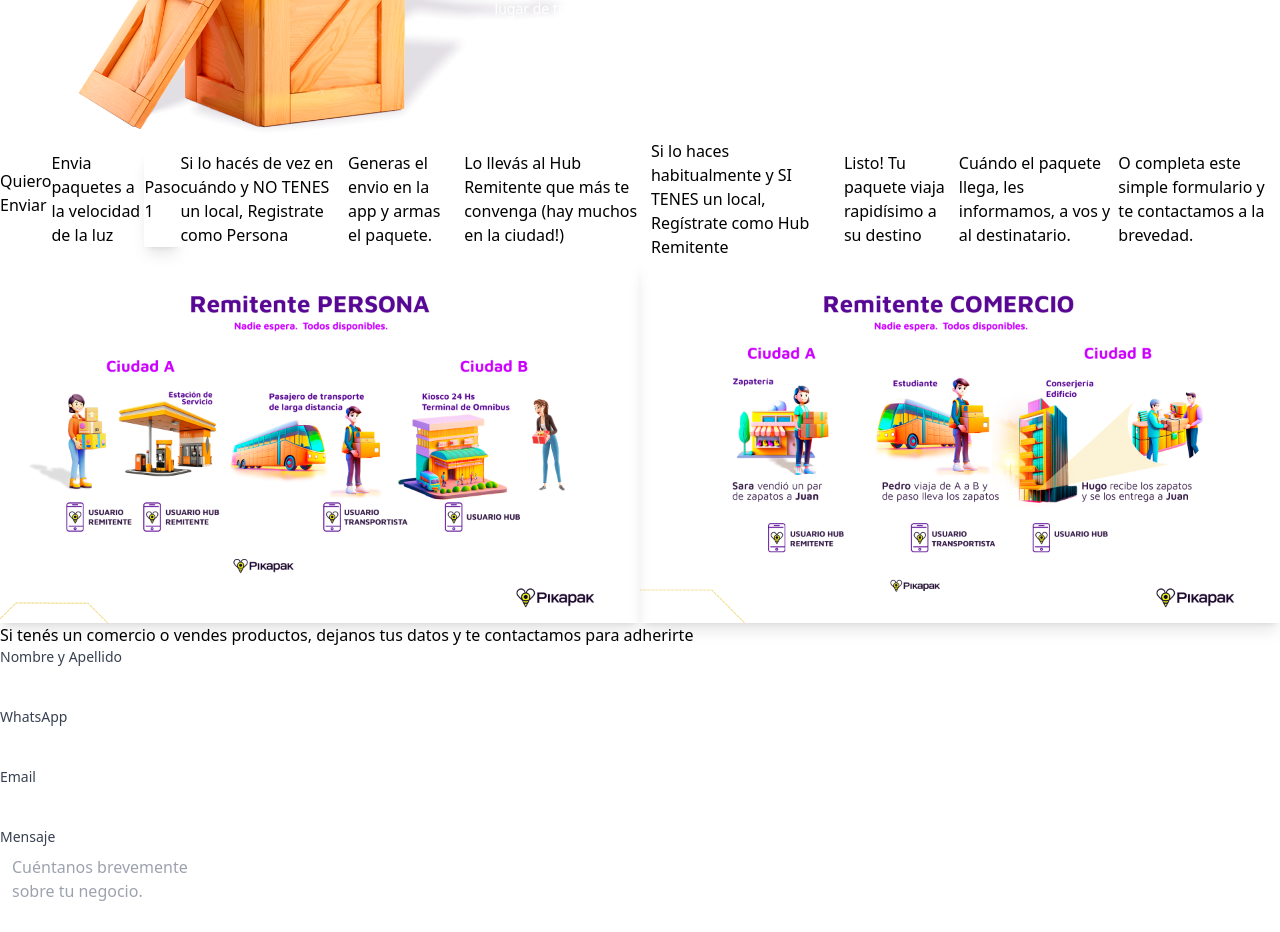
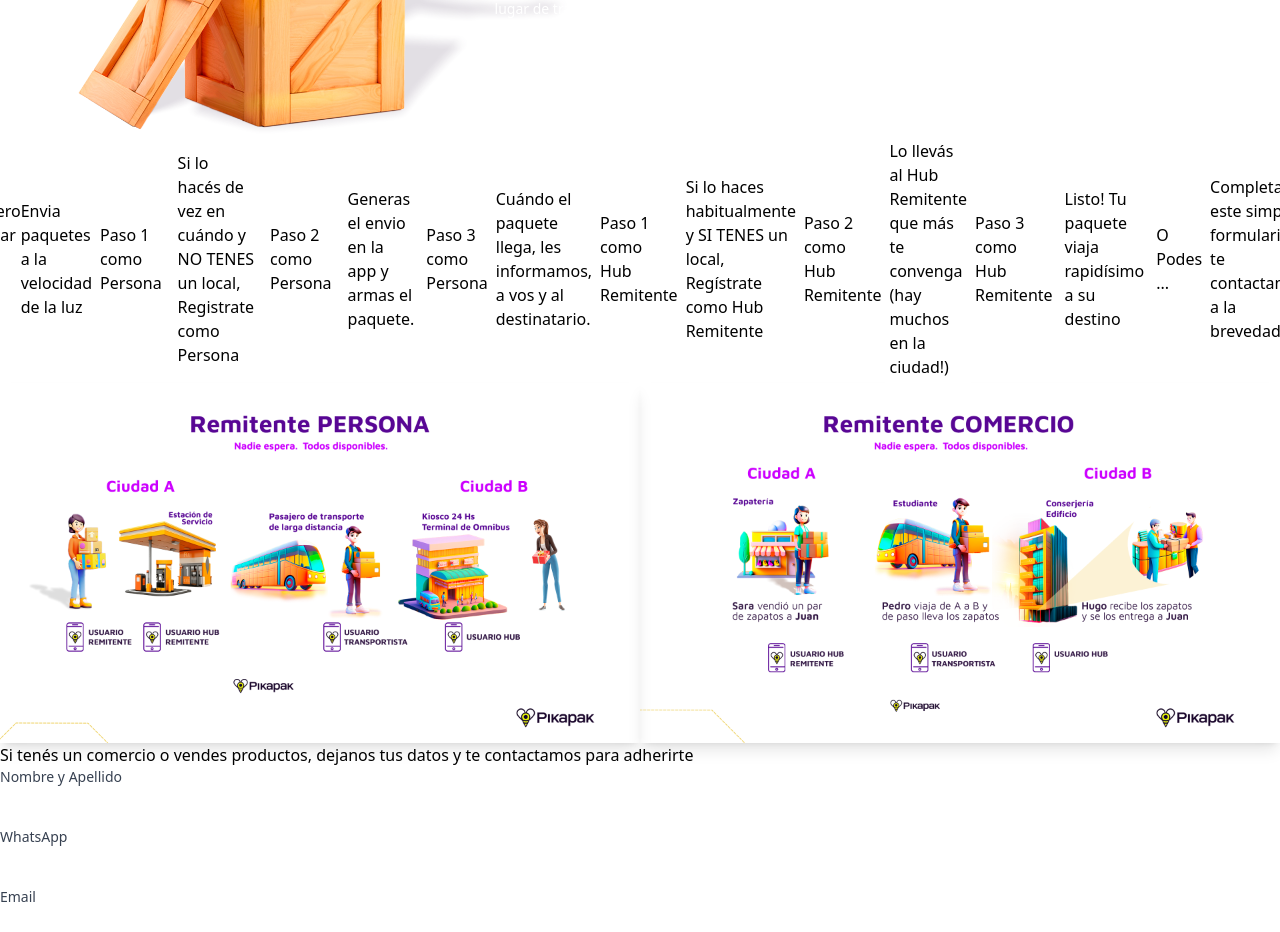
Before and after one commit to nelsonmartino/pikapak, a React (Vite) app in the folder client/: page / in a window 1280 px wide. Shown: the part 2580-3512 px from the top of the page. Built offline with nearby package versions, Linux system fonts and the light colour scheme.

Commit message:
modify styles section quiero enviar, in desktop and mobil

```diff
--- a/client/src/components/QuieroEnviar.jsx
+++ b/client/src/components/QuieroEnviar.jsx
@@ -1,17 +1,17 @@
-
 function QuieroEnviar() {
   return (
 
     <div
-      className="relative flex flex-col items-center justify-center  py-[6rem] min-h-full text-[#3e047c] bg-[#6B14CF]"
-      id="quieroEnviar"
-    >
-      {/* Título y subtítulo */}
-      <h1 className="font-bold xl:text-4xl text-4xl text-[#3e047c] pb-3 ">
+      className="relative flex flex-col items-center justify-center  min-h-full text-[#3e047c] bg-[#6B14CF] pb-[15rem] pt-[5rem] "
+      id="quieroEnviar">
+      <div className="flex flex-col justify-center text-center mb-[2rem]">
+
+        <h1 className="font-bold xl:text-4xl text-4xl text-[#3e047c] pb-4 ">
           Quiero <span className='text-[#ffb200]'> Enviar</span>
         </h1>
         <div className="font-semibold xl:text-xl text-2xl text-[#3e047c] mb-4">
           Envia paquetes a la velocidad de la luz
+        </div>
       </div>
 
       {/* Contenedor principal con imagen de fondo */}
@@ -21,87 +21,86 @@ function QuieroEnviar() {
 
 
         {/* Contenedor cards*/}
-        <div className="xl:relative w-full h-full flex flex-col xl:mb-16 items-center space-y-6 mb-[7rem]">
+        <div className="xl:relative w-full h-full flex flex-col xl:mb-16 items-center mb-[7rem]">
 
-          <div className="xl:relative w-full flex justify-center flex-wrap mb-4">
-            <span className="xl:absolute xl:top-[-15px] flex items-center  xl:left-[23%] bg-white  xl:p-1 xl:text-sm font-bold text-[#3e047c] rounded shadow-lg z-30">
-              Paso 1
+          <div className="xl:relative w-full  flex justify-center flex-wrap ">
+            <div className="mb-2  flex flex-col items-center">
+
+              <span className="xl:absolute  xl:top-[-15px] xl:left-[20%] bg-white p-2  xl:p-2 xl:text-sm font-bold text-[#3e047c] rounded-xl shadow-xl z-30 bg-opacity-80 border-2 border-[#3e047c] z-30">
+                Paso 1 como Persona
               </span>
-            <div className="xl:absolute xl:top-0 xl:left-[15%] xl:w-72 xl:h-36 w-[90%]   h-full border border-2 border-[#3e047c] flex justify-center items-center  p-4 bg-white rounded-xl shadow-xl overflow-hidden border-2 border-[#3e047c] bg-opacity-50 z-10">
-
-              <p className="text-center">Si lo hacés de vez en cuándo y NO TENES un local,  <a href="#acceso" className="text-[#ffb200]">Registrate </a> como Persona</p>
+              <div className="xl:absolute xl:top-0 xl:left-[15%] xl:w-72 xl:h-36 w-[90%] h-full border border-2 border-[#3e047c] flex justify-center items-center p-2 bg-white rounded-xl shadow-xl overflow-hidden border-2 border-[#3e047c] bg-opacity-50 z-10 space-y-4 ">
+                <p className="text-center">Si lo hacés de vez en cuándo y NO TENES un local,  <a href="#acceso" className="text-[#ffb200] hover:text-[#3e047c]">Registrate </a> como Persona</p>
+              </div>
             </div>
           </div>
 
-          {/* Segunda caja, en la parte superior derecha */}
-          <div className="relative w-full flex justify-center ">
-            <span className="absolute xl:top-[-15px]  xl:left-[70%] bg-white flex items-center  xl:p-1 xl:text-sm font-bold text-[#3e047c] rounded shadow-lg z-30">
+          <div className="xl:relative w-full flex justify-center flex-wrap">
+            <div className="mb-2  flex flex-col items-center w-full">
 
-              Paso 1
+              <span className="xl:absolute xl:top-[11rem]  xl:left-[14rem] bg-white p-2 xl:p-2 xl:text-sm font-bold text-[#3e047c] rounded-xl shadow-xl z-30 bg-opacity-80 border-2 border-[#3e047c]">
+                Paso 2 como Persona
               </span>
-            <div className="xl:absolute xl:top-0 xl:right-[17%] xl:w-72 xl:h-36 w-[90%] h-full border border-2 border-[#3e047c] p-1 flex justify-center items-center p-4 bg-white rounded-xl shadow-xl overflow-hidden border-2 border-[#3e047c] bg-opacity-50 z-10">
+              <div className="xl:absolute xl:top-[12rem] xl:left-[10rem] xl:w-72 xl:h-36 w-[90%] h-full border border-2 border-[#3e047c] p-1 flex justify-center items-center p-2 bg-white rounded-xl shadow-xl overflow-hidden border-2 border-[#3e047c] bg-opacity-50 z-10 space-y-4 ">
+                <p className="text-center">Generas el envio en la app y armas el paquete.</p>
+              </div>
+            </div>
+          </div>
 
-
-              <p className="text-center">Generas el envio en la app y armas el paquete.</p>
+          <div className="xl:relative w-full flex justify-center flex-wrap">
+            <div className="mb-2 flex flex-col items-center w-full">
+              <span className="xl:absolute xl:top-[27rem] xl:left-[17rem] bg-white p-1 xl:p-2 xl:text-sm font-bold text-[#3e047c] rounded-xl shadow-xl z-30 bg-opacity-80 border-2 border-[#3e047c] ">
+                Paso 3 como Persona
+              </span>
+              <div className="xl:absolute xl:top-[28rem] xl:left-[13rem] xl:w-72 xl:h-36 w-[90%] h-full border border-2 border-[#3e047c] p-1 flex justify-center items-center p-4 bg-white rounded-xl shadow-xl overflow-hidden border-2 border-[#3e047c] bg-opacity-50 z-10">
+                <p className="text-center">Cuándo el paquete llega, les informamos, a vos y al destinatario.</p>
+              </div>
             </div>
           </div>
 
 
+          <div className=" xl:relative w-full flex justify-center flex-wrap">
+            <div className="mb-2 flex flex-col items-center w-full">
+              <span className="xl:absolute xl:top-[-3rem] xl:right-[13.5rem] bg-white p-1 xl:p-2 xl:text-sm font-bold text-[#3e047c] rounded-xl shadow-xl z-30 bg-opacity-80 border-2 border-[#3e047c] ">
+                Paso 1 como Hub Remitente
+              </span>
+              <div className="xl:absolute xl:top-[-2rem] xl:right-[11rem] xl:w-72 xl:h-36 w-[90%] h-full border border-2 border-[#3e047c] p-1 flex justify-center items-center p-4 bg-white rounded-xl shadow-xl overflow-hidden border-2 border-[#3e047c] bg-opacity-50 z-10">
+                <p className="text-center">Si lo haces habitualmente y SI TENES un local, <a href="#acceso" className="text-[#ffb200] hover:text-[#3e047c]">Regístrate</a> como Hub Remitente</p>
+              </div>
+            </div>
+          </div>
 
-          {/* Tercera caja, en la parte izquierda media */}
-          <div className=" w-full flex justify-center ">
-            <span className="absolute xl:top-[32%] top-[20%] xl:left-[17%] bg-white  xl:p-1 xl:text-sm font-bold text-[#3e047c] rounded shadow-lg z-30">
+          <div className=" xl:relative w-full flex justify-center flex-wrap">
+            <div className="mb-2 flex flex-col items-center w-full">
+              <span className="xl:absolute xl:top-[9rem] xl:right-[11rem] bg-white p-1 xl:p-2 xl:text-sm font-bold text-[#3e047c] z-30 rounded-xl shadow-xl bg-opacity-80 border-2 border-[#3e047c]">
+                Paso 2 como Hub Remitente
+              </span>
+              <div className="xl:absolute xl:top-[10rem] xl:right-[10%] xl:w-72 xl:h-36 w-[90%] h-full border border-2 border-[#3e047c] p-1 flex justify-center items-center p-4 bg-white rounded-xl shadow-xl overflow-hidden border-2 border-[#3e047c] bg-opacity-50 z-10">
+                <p className="text-center">Lo llevás al Hub Remitente que más te convenga (hay muchos en la ciudad!)</p>
+              </div>
+            </div>
+          </div>
 
-              Paso 2
+          <div className="xl:relative w-full flex justify-center flex-wrap">
+            <div className="mb-2 flex flex-col items-center w-full">
+              <span className="xl:absolute xl:top-[25rem] xl:right-[15rem] bg-white p-1 xl:p-2 xl:text-sm font-bold text-[#3e047c] rounded-xl shadow-xl z-30 bg-opacity-80 border-2 border-[#3e047c] ">
+                Paso 3 como Hub Remitente
               </span>
-            <div className="xl:absolute xl:top-[35%] xl:left-[8%] xl:w-72 xl:h-36 w-[90%] h-full border border-2 border-[#3e047c] p-1 flex justify-center items-center p-4 bg-white rounded-xl shadow-xl overflow-hidden border-2 border-[#3e047c] bg-opacity-50 z-10">
-              <p className="text-center">Lo llevás al Hub Remitente que más te convenga (hay muchos en la ciudad!)</p>
+              <div className="xl:absolute xl:top-[26rem] xl:right-[15%] xl:w-72 xl:h-36 w-[90%] h-full border border-2 border-[#3e047c] p-2 flex justify-center items-center p-4 bg-white rounded-xl shadow-xl overflow-hidden border-2 border-[#3e047c] bg-opacity-50 z-10">
+                <p className="text-center">Listo! Tu paquete viaja rapidísimo a su destino</p>
+              </div>
             </div>
           </div>
 
 
-
-          {/* Cuarta caja, al centro */}
-          <div className=" w-full flex justify-center ">
-            <span className="absolute xl:top-[82%] top-[34%] xl:left-[48%] bg-white  xl:p-1 xl:text-sm font-bold text-[#3e047c] rounded shadow-lg z-30">
-
-              Paso 4
+          <div className="xl:relative w-full flex justify-center flex-wrap">
+            <div className="mb-2 flex flex-col items-center w-full">
+              <span className="xl:absolute xl:top-[34.5rem] xl:left-[40rem] bg-white p-1 xl:p-2 xl:text-sm font-bold text-[#3e047c] rounded-xl shadow-xl z-30 bg-opacity-80 border-2 border-[#3e047c] ">
+                O Podes ...
               </span>
-            <div className="xl:absolute xl:top-[95%] xl:left-[50%] xl:translate-x-[-50%] xl:translate-y-[-50%] xl:w-72 xl:h-36 w-[90%] h-full border border-2 border-[#3e047c] p-1 flex justify-center items-center p-4 bg-white rounded-xl shadow-xl overflow-hidden border-2 border-[#3e047c] bg-opacity-50 z-10">
-              <p className="text-center">Si lo haces habitualmente y SI TENES un local, <a href="#acceso" className="text-[#ffb200]">Regístrate</a> como Hub Remitente</p>
+              <div className="xl:absolute xl:top-[40rem] xl:left-[50%] xl:translate-x-[-50%] xl:translate-y-[-50%] xl:w-72 xl:h-36 w-[90%] h-full border border-2 border-[#3e047c] p-1 flex justify-center items-center p-4 bg-white rounded-xl shadow-xl overflow-hidden border-2 border-[#3e047c] bg-opacity-50 z-10">
+                <p className="text-center">Completar este simple <a href="#contact" className="text-[#ffb200] hover:text-[#3e047c]">formulario</a> y te contactamos a la brevedad.</p>
               </div>
-          </div>
-
-          {/* Quinta caja, en la parte derecha media */}
-          <div className=" w-full flex justify-center ">
-            <span className="absolute xl:top-[32%] top-[47%] xl:left-[77%] bg-white  xl:p-1 xl:text-sm font-bold text-[#3e047c] rounded shadow-lg z-30">
-
-              Paso 2
-            </span>
-            <div className="xl:absolute xl:top-[35%] xl:right-[10%] xl:w-72 xl:h-36 w-[90%] h-full border border-2 border-[#3e047c] p-1 flex justify-center items-center p-4 bg-white rounded-xl shadow-xl overflow-hidden border-2 border-[#3e047c] bg-opacity-50 z-10">
-              <p className="text-center">Listo! Tu paquete viaja rapidísimo a su destino</p>
-            </div>
-          </div>
-
-          {/* Sexta caja, en la parte inferior izquierda */}
-          <div className=" w-full flex justify-center ">
-            <span className="absolute xl:top-[74%] top-[56%] xl:left-[24%] bg-white  xl:p-1 xl:text-sm font-bold text-[#3e047c] rounded shadow-lg z-30">
-
-              Paso 3
-            </span>
-            <div className="xl:absolute xl:bottom-[1%] xl:left-[15%] xl:w-72 xl:h-36 w-[90%] h-full border border-2 border-[#3e047c] p-1 flex justify-center items-center p-4 bg-white rounded-xl shadow-xl overflow-hidden border-2 border-[#3e047c] bg-opacity-50 z-10">
-              <p className="text-center">Cuándo el paquete llega, les informamos, a vos y al destinatario.</p>
-            </div>
-          </div>
-
-          {/* Séptima caja, en la parte inferior derecha */}
-          <div className=" w-full flex justify-center ">
-            <span className="absolute xl:top-[71%] top-[69%] xl:left-[73%] bg-white  xl:p-1 xl:text-sm font-bold text-[#3e047c] rounded shadow-lg z-30">
-
-              Paso 3
-            </span>
-            <div className="xl:absolute xl:bottom-[1%] xl:right-[15%] xl:w-72 xl:h-36 w-[90%] h-full border border-2 border-[#3e047c] p-1 flex justify-center items-center p-4 mb-6 bg-white rounded-xl shadow-xl overflow-hidden border-2 border-[#3e047c] bg-opacity-50 z-10">
-              <p className="text-center">O completa este simple <a href="#contact" className="text-[#ffb200]">formulario</a> y te contactamos a la brevedad.</p>
             </div>
           </div>
         </div>
```
Lines whose indentation alone changed are shown as unchanged.
